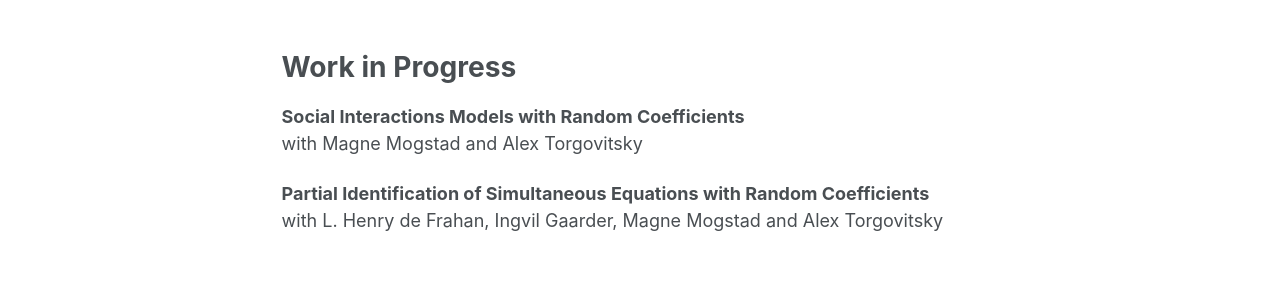
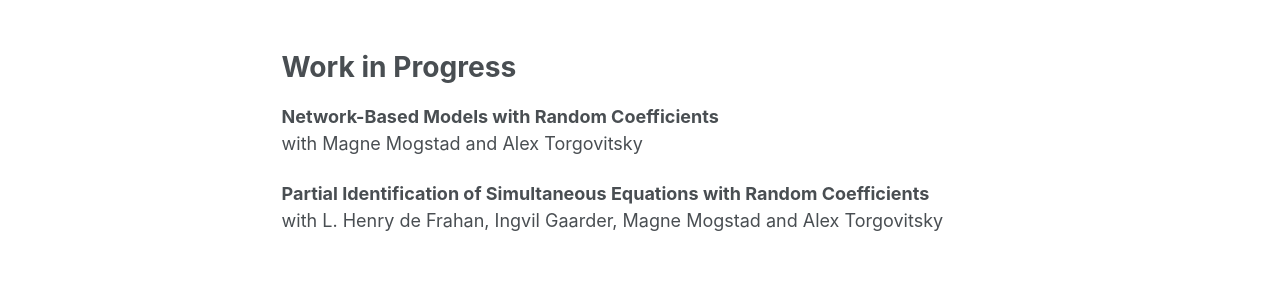
Before and after one commit to ovolpe/ovolpe.github.io, a Jekyll site: the page built from _pages/research.md, in a window 1280 px wide. Shown: the part 264-563 px from the top of the page. Built offline with Jekyll 4.4.1, drawn with Linux system fonts in a browser that asks for light colours.

Commit message:
Update research.md

```diff
--- a/_pages/research.md
+++ b/_pages/research.md
@@ -17,7 +17,7 @@ This version: July 2022<br>
 
 Work in Progress
 ======
-**Social Interactions Models with Random Coefficients**<br>
+**Network-Based Models with Random Coefficients**<br>
 with Magne Mogstad and Alex Torgovitsky
 <br>
 
```
